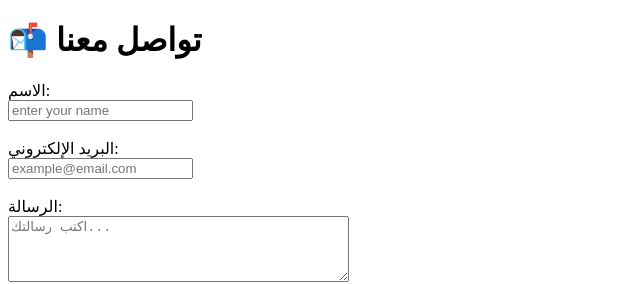
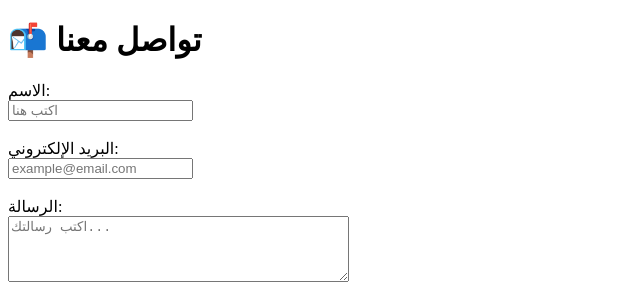
Before and after one commit to 12salh/test-project, a plain HTML site: page contacts.html in a window 1280 px wide. Shown: the top 284 px of the page, 0-640 px from the left. Drawn offline with Linux system fonts and the light colour scheme.

Commit message:
update field again

```diff
--- a/contacts.html
+++ b/contacts.html
@@ -10,7 +10,7 @@
 
   <form action="#" method="post">
     <label for="name">الاسم:</label><br>
-    <input type="text" id="name" name="name" placeholder="enter your name" required><br><br>
+    <input type="text" id="name" name="name" placeholder="اكتب هنا" required><br><br>
 
     <label for="email">البريد الإلكتروني:</label><br>
     <input type="email" id="email" name="email" placeholder="example@email.com" required><br><br>
```
